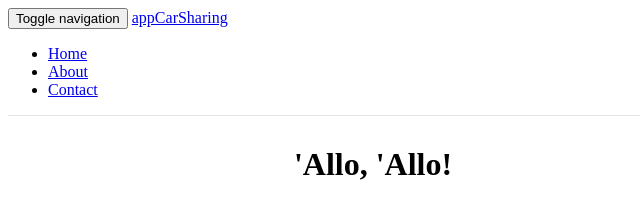
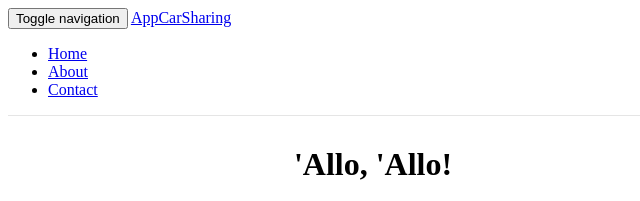
Before and after one commit to juanpanore/appcarsharing-web, a website: page app/index.html in a window 1280 px wide. Shown: the top 201 px of the page, 0-640 px from the left. Drawn offline with nearby package versions, Linux system fonts and the light colour scheme; some packages are replaced by stand-ins of ours; files that its build step writes are made by us from their sources.

```diff
--- a/app/index.html
+++ b/app/index.html
@@ -32,7 +32,7 @@
               <span class="icon-bar"></span>
             </button>
 
-            <a class="navbar-brand" href="#/">appCarSharing</a>
+            <a class="navbar-brand" href="#/">AppCarSharing</a>
           </div>
 
           <div class="collapse navbar-collapse" id="js-navbar-collapse">
```
Also changed, not shown: README.md.
